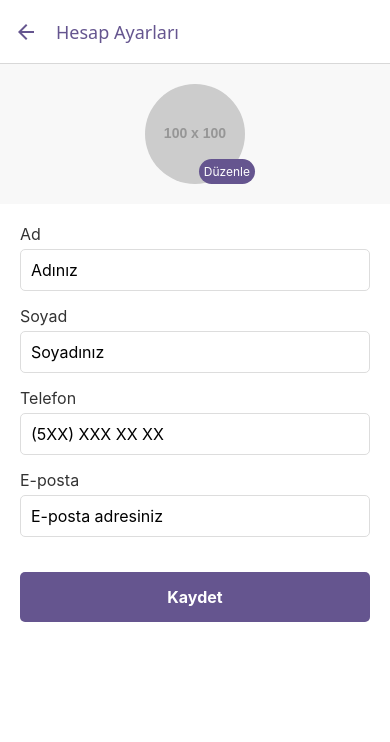
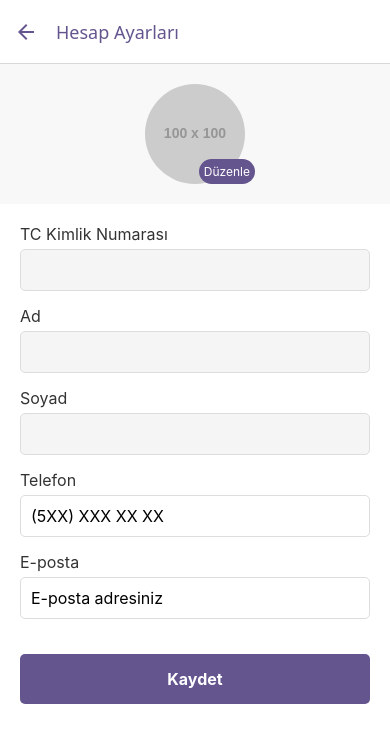
Before and after one commit to mertesermeral/bagis_app, a React Native app: screen /HesapAyarlari in a window 390 px wide. Shown: the top 742 px of the page. Built offline with nearby package versions, Linux system fonts and the light colour scheme; no server answers.

Commit message:
Add profile image handling and update user details in account settings

```diff
--- a/Etkinlikler/EtkinliklerDetay.js
+++ b/Etkinlikler/EtkinliklerDetay.js
@@ -5,6 +5,7 @@ import {
 import Icon from 'react-native-vector-icons/MaterialIcons';
 import { db, auth } from '../firebase';
 import { collection, addDoc, getDocs, doc, deleteDoc, updateDoc, query, where, getDoc } from 'firebase/firestore';
+import { getStorage, ref, getDownloadURL } from 'firebase/storage';
 
 const defaultProfileImage = 'https://upload.wikimedia.org/wikipedia/commons/8/89/Portrait_Placeholder.png';
 
@@ -20,6 +21,17 @@ const BagisAlanEtkinliklerDetay = ({ route, navigation }) => {
   const [editedText, setEditedText] = useState('');
   const userId = auth.currentUser?.uid;
 
+  const fetchUserProfileImage = async (userId) => {
+    try {
+      const storage = getStorage();
+      const imageRef = ref(storage, `profileImages/${userId}/profile.jpg`);
+      const url = await getDownloadURL(imageRef);
+      return url;
+    } catch (error) {
+      return defaultProfileImage;
+    }
+  };
+
   useEffect(() => {
     const fetchComments = async () => {
       const q = query(collection(db, 'comments'), where('eventId', '==', event.id));
@@ -32,17 +44,15 @@ const BagisAlanEtkinliklerDetay = ({ route, navigation }) => {
 
         const userData = userDoc.exists()
           ? userDoc.data()
-          : {
-              firstName: 'Bilinmeyen',
-              lastName: 'Kullanıcı',
-              photoURL: defaultProfileImage
-            };
+          : { firstName: 'Bilinmeyen', lastName: 'Kullanıcı' };
+
+        const profileImage = await fetchUserProfileImage(commentData.userId);
 
         return {
           id: docSnap.id,
           ...commentData,
           userName: `${userData.firstName} ${userData.lastName}`,
-          userProfileImage: userData.photoURL || defaultProfileImage,
+          userProfileImage: profileImage,
         };
       }));
 
@@ -63,11 +73,9 @@ const BagisAlanEtkinliklerDetay = ({ route, navigation }) => {
       const userDoc = await getDoc(userDocRef);
       const userData = userDoc.exists()
         ? userDoc.data()
-        : {
-            firstName: 'Bilinmeyen',
-            lastName: 'Kullanıcı',
-            photoURL: defaultProfileImage
-          };
+        : { firstName: 'Bilinmeyen', lastName: 'Kullanıcı' };
+
+      const profileImage = await fetchUserProfileImage(userId);
 
       const docRef = await addDoc(collection(db, 'comments'), {
         eventId: event.id,
@@ -83,7 +91,7 @@ const BagisAlanEtkinliklerDetay = ({ route, navigation }) => {
           userId,
           text: newComment,
           userName: `${userData.firstName} ${userData.lastName}`,
-          userProfileImage: userData.photoURL || defaultProfileImage,
+          userProfileImage: profileImage,
         }
       ]);
 
--- a/components/HesapAyarlari.js
+++ b/components/HesapAyarlari.js
@@ -15,7 +15,7 @@ import { useAuth } from '../AuthContext';
 import { doc, updateDoc } from 'firebase/firestore';
 import { db } from '../firebase';
 import * as ImagePicker from 'expo-image-picker';
-import { getStorage, ref, uploadBytes, getDownloadURL } from 'firebase/storage';
+import { getStorage, ref, uploadBytes, getDownloadURL, deleteObject } from 'firebase/storage';
 
 const HesapAyarlari = ({ navigation }) => {
   const { user, userDetails, updateUserDetails } = useAuth();
@@ -23,7 +23,33 @@ const HesapAyarlari = ({ navigation }) => {
   const [lastName, setLastName] = useState(userDetails?.lastName || '');
   const [phone, setPhone] = useState(userDetails?.phone || '');
   const [email, setEmail] = useState(userDetails?.email || '');
-  const [profileImage, setProfileImage] = useState(userDetails?.photoURL || 'https://via.placeholder.com/100');
+  const [tcNo, setTcNo] = useState(userDetails?.tcNo || '');
+  const [profileImage, setProfileImage] = useState('https://via.placeholder.com/100');
+
+  useEffect(() => {
+    const fetchProfileImage = async () => {
+      if (user) {
+        try {
+          const storage = getStorage();
+          const imageRef = ref(storage, `profileImages/${user.uid}/profile.jpg`);
+          const url = await getDownloadURL(imageRef);
+          setProfileImage(url);
+        } catch (error) {
+          setProfileImage('https://via.placeholder.com/100');
+        }
+      }
+    };
+
+    fetchProfileImage();
+  }, [user]);
+
+  useEffect(() => {
+    if (userDetails?.photoURL) {
+      setProfileImage(userDetails.photoURL);
+    } else {
+      setProfileImage('https://via.placeholder.com/100');
+    }
+  }, [userDetails]);
 
   const formatPhoneNumber = (text) => {
     const cleaned = text.replace(/\D/g, '');
@@ -69,8 +95,23 @@ const HesapAyarlari = ({ navigation }) => {
     );
   };
 
+  const deleteExistingProfileImage = async () => {
+    if (userDetails?.photoURL && userDetails.photoURL !== 'https://via.placeholder.com/100') {
+      try {
+        const storage = getStorage();
+        const imageRef = ref(storage, `profileImages/${user.uid}/profile.jpg`);
+        await deleteObject(imageRef);
+      } catch (error) {
+        console.error("Error deleting old image:", error);
+      }
+    }
+  };
+
   const uploadImageToFirebase = async (uri) => {
     try {
+      // Önce eski fotoğrafı sil
+      await deleteExistingProfileImage();
+
       const response = await fetch(uri);
       const blob = await response.blob();
       const storage = getStorage();
@@ -127,14 +168,23 @@ const HesapAyarlari = ({ navigation }) => {
   const handleSave = async () => {
     try {
       const userRef = doc(db, 'users', user.uid);
-      await updateDoc(userRef, {
+      const updateData = {
         firstName,
         lastName,
         phone,
         email,
-        photoURL: profileImage,
-      });
-      await updateUserDetails(); // Kullanıcı bilgilerini güncelle
+      };
+
+      if (profileImage !== 'https://via.placeholder.com/100') {
+        updateData.photoURL = profileImage;
+      } else {
+        // Eğer varsayılan fotoğraf kullanılıyorsa, eski fotoğrafı sil ve photoURL'i güncelle
+        await deleteExistingProfileImage();
+        updateData.photoURL = 'https://via.placeholder.com/100';
+      }
+
+      await updateDoc(userRef, updateData);
+      await updateUserDetails();
       Alert.alert('Başarılı', 'Bilgileriniz güncellendi!');
       navigation.goBack();
     } catch (error) {
@@ -161,20 +211,28 @@ const HesapAyarlari = ({ navigation }) => {
         </View>
 
         <View style={styles.form}>
+          <Text style={styles.label}>TC Kimlik Numarası</Text>
+          <TextInput
+            style={[styles.input, styles.readOnlyInput]}
+            value={tcNo}
+            editable={false}
+            selectTextOnFocus={false}
+          />
+
           <Text style={styles.label}>Ad</Text>
           <TextInput
-            style={styles.input}
+            style={[styles.input, styles.readOnlyInput]}
             value={firstName}
-            onChangeText={setFirstName}
-            placeholder="Adınız"
+            editable={false}
+            selectTextOnFocus={false}
           />
 
           <Text style={styles.label}>Soyad</Text>
           <TextInput
-            style={styles.input}
+            style={[styles.input, styles.readOnlyInput]}
             value={lastName}
-            onChangeText={setLastName}
-            placeholder="Soyadınız"
+            editable={false}
+            selectTextOnFocus={false}
           />
 
           <Text style={styles.label}>Telefon</Text>
@@ -260,6 +318,10 @@ const styles = StyleSheet.create({
     fontSize: 16,
     fontWeight: 'bold',
   },
+  readOnlyInput: {
+    backgroundColor: '#f5f5f5',
+    color: '#666',
+  },
 });
 
 export default HesapAyarlari;
--- a/components/Profile.js
+++ b/components/Profile.js
@@ -5,13 +5,28 @@ import { useAuth } from '../AuthContext';
 
 const Profile = ({ navigation }) => {
   const { user, role, userDetails, logout } = useAuth();
-  const [profileImage, setProfileImage] = useState(userDetails?.photoURL || 'https://via.placeholder.com/100');
+  const [profileImage, setProfileImage] = useState('https://via.placeholder.com/100');
 
-  // userDetails değiştiğinde profil fotoğrafını güncelle
   useEffect(() => {
-    if (userDetails?.photoURL) {
-      setProfileImage(userDetails.photoURL);
-    }
+    const loadProfileImage = async () => {
+      if (userDetails?.photoURL) {
+        try {
+          // URL'nin hala geçerli olup olmadığını kontrol et
+          const response = await fetch(userDetails.photoURL);
+          if (response.ok) {
+            setProfileImage(userDetails.photoURL);
+          } else {
+            setProfileImage('https://via.placeholder.com/100');
+          }
+        } catch (error) {
+          setProfileImage('https://via.placeholder.com/100');
+        }
+      } else {
+        setProfileImage('https://via.placeholder.com/100');
+      }
+    };
+
+    loadProfileImage();
   }, [userDetails]);
 
   const handleLogout = async () => {
```
